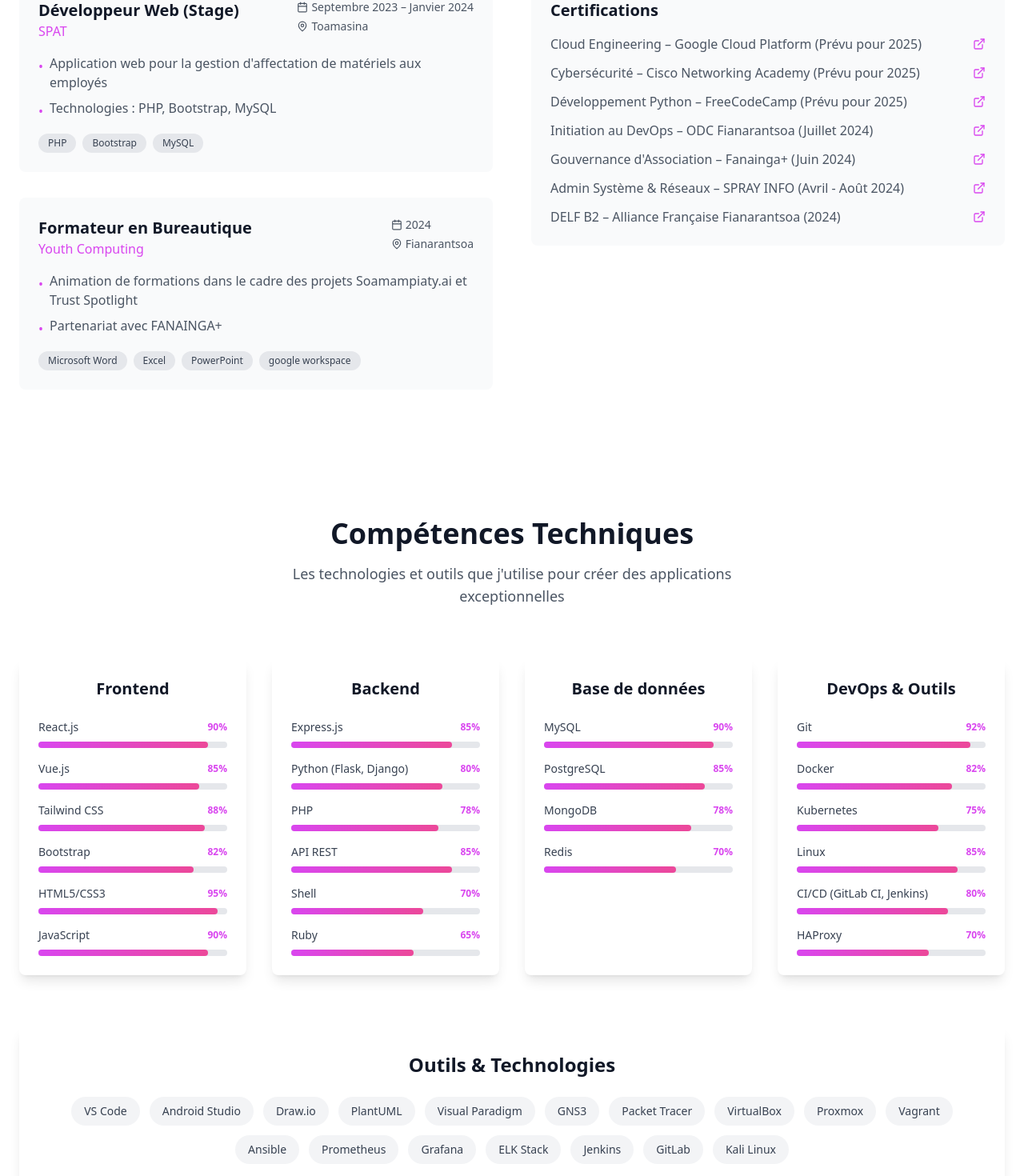
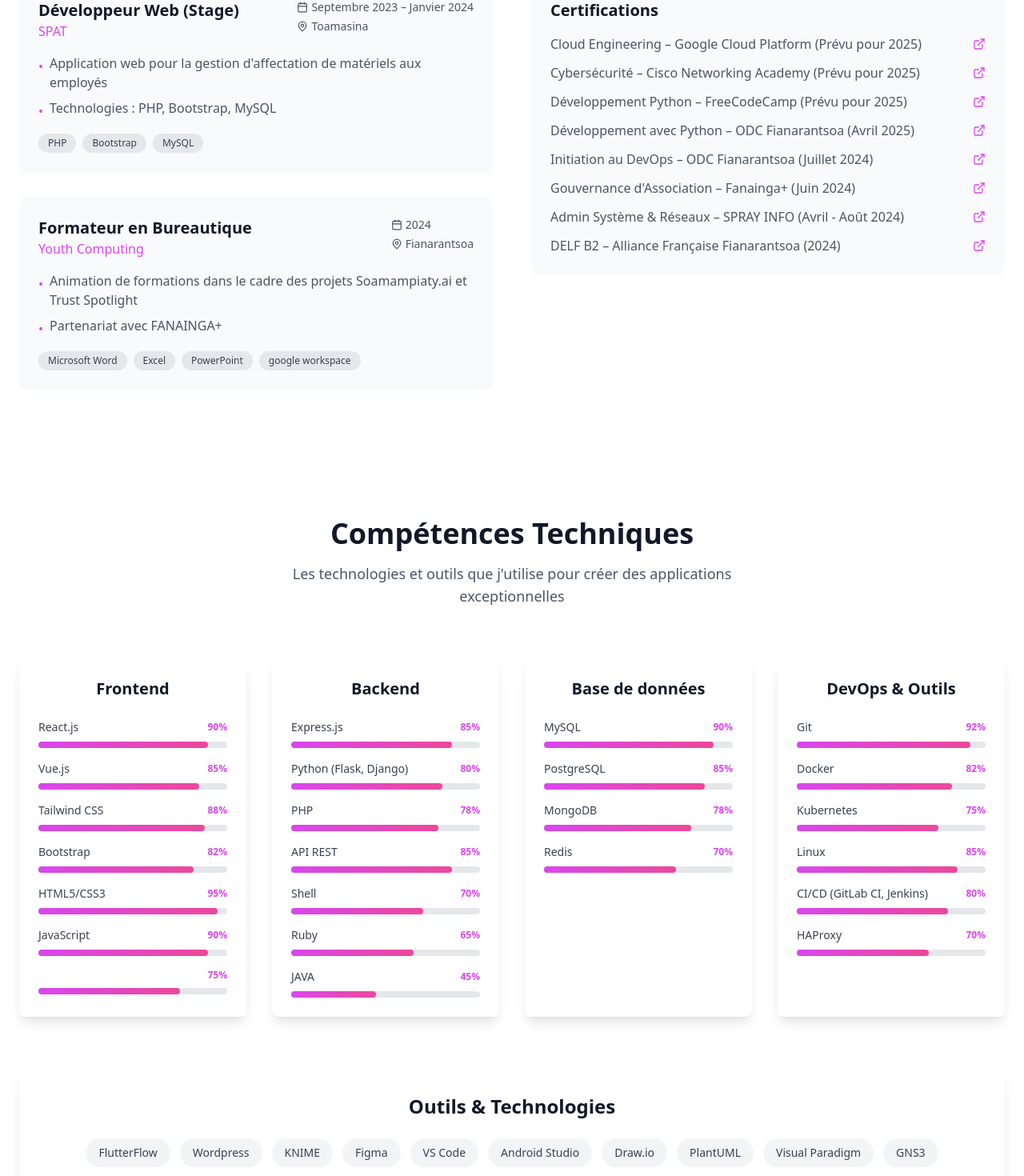
Before and after one commit to MONJA-Faso/fahasoavana-portfolio, a React (Vite) app: page / in a window 1280 px wide. Shown: the part 2989-4459 px from the top of the page at 80% size. Built offline with nearby package versions, Linux system fonts and the light colour scheme.

Commit message:
mise à jours compét et certification

```diff
--- a/src/components/Experience.tsx
+++ b/src/components/Experience.tsx
@@ -209,6 +209,12 @@
                   </div>
                   <div className="flex items-center justify-between">
                     <span className={darkMode ? 'text-gray-300' : 'text-gray-600'}>
+                      Développement avec Python – ODC Fianarantsoa (Avril 2025)
+                    </span>
+                    <ExternalLink size={16} className="text-fuchsia-500" />
+                  </div>
+                  <div className="flex items-center justify-between">
+                    <span className={darkMode ? 'text-gray-300' : 'text-gray-600'}>
                       Initiation au DevOps – ODC Fianarantsoa (Juillet 2024)
                     </span>
                     <ExternalLink size={16} className="text-fuchsia-500" />
--- a/src/components/Skills.tsx
+++ b/src/components/Skills.tsx
@@ -14,7 +14,8 @@
         { name: 'Tailwind CSS', level: 88 },
         { name: 'Bootstrap', level: 82 },
         { name: 'HTML5/CSS3', level: 95 },
-        { name: 'JavaScript', level: 90 }
+        { name: 'JavaScript', level: 90 },
+        { name: '', level: 75 }
       ]
     },
     {
@@ -25,7 +26,8 @@
         { name: 'PHP', level: 78 },
         { name: 'API REST', level: 85 },
         { name: 'Shell', level: 70 },
-        { name: 'Ruby', level: 65 }
+        { name: 'Ruby', level: 65 },
+        { name: 'JAVA', level: 45 }
       ]
     },
     {
@@ -52,6 +54,7 @@
 
 
   const tools = [
+    'FlutterFlow', 'Wordpress', 'KNIME', 'Figma',
     'VS Code', 'Android Studio', 'Draw.io', 'PlantUML', 'Visual Paradigm',
     'GNS3', 'Packet Tracer', 'VirtualBox', 'Proxmox', 'Vagrant', 'Ansible',
     'Prometheus', 'Grafana', 'ELK Stack', 'Jenkins', 'GitLab', 'Kali Linux'
```
